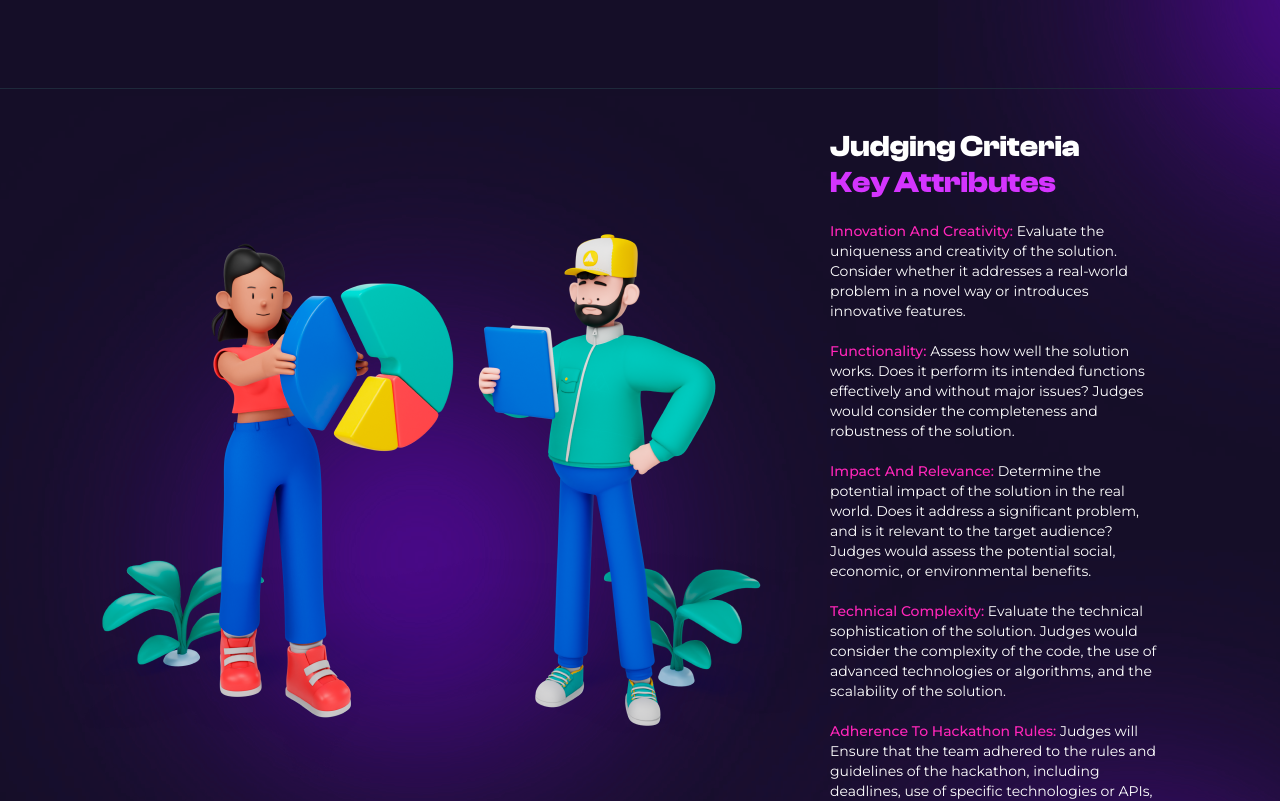
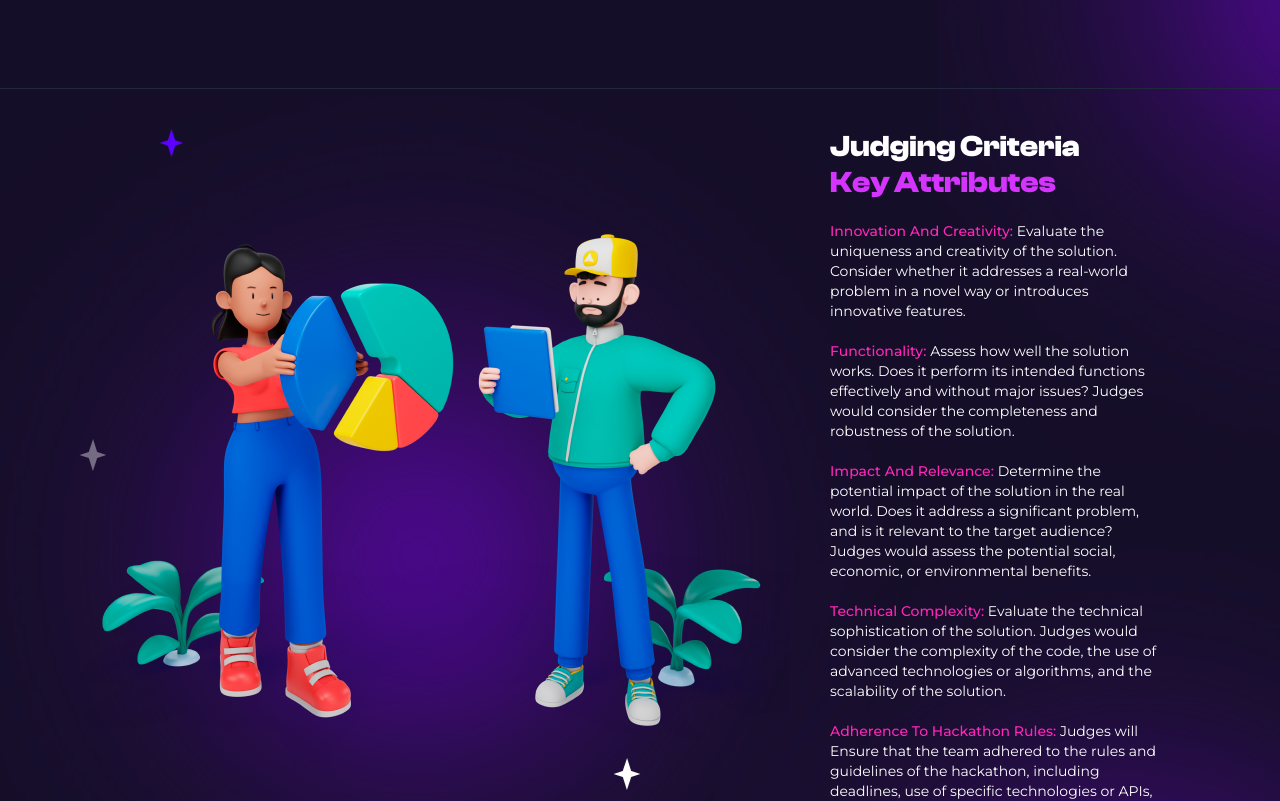
Before and after one commit to Leeyah-123/GetLinked, a React (Vite) app: page / in a window 1280 px wide. Shown: the part 2110-2911 px from the top of the page. Built offline with nearby package versions, Linux system fonts and the light colour scheme.

Commit message:
Add stars to criteria section

```diff
--- a/src/sections/Criteria.tsx
+++ b/src/sections/Criteria.tsx
@@ -4,6 +4,9 @@ import SectionContainer from '../components/SectionContainer';
 import { criterias } from '../utils/utils';
 import flareRight from '../assets/images/home/flare-right.svg';
 import flareLeft from '../assets/images/home/flare-left.svg';
+import star1 from '../assets/images/home/star1.svg';
+import star2 from '../assets/images/home/star2.svg';
+import star3 from '../assets/images/home/star3.svg';
 
 const Criteria = () => {
   return (
@@ -19,6 +22,21 @@ const Criteria = () => {
         src={flareRight}
         aria-hidden={true}
         className="absolute pointer-events-none bottom-0 right-0 lg:-bottom-[60%] lg:-right-0 mix-blend-hard-light -z-20"
+      />
+      <img
+        src={star1}
+        aria-hidden={true}
+        className="w-[3vw] lg:w-auto absolute pointer-events-none right-10 bottom-10 lg:right-1/2 lg:bottom-[20%] mix-blend-hard-light -z-10"
+      />
+      <img
+        src={star2}
+        aria-hidden={true}
+        className="w-[3vw] lg:w-auto absolute pointer-events-none top-[40%] left-20 mix-blend-hard-light -z-10"
+      />
+      <img
+        src={star3}
+        aria-hidden={true}
+        className="w-[3vw] lg:w-auto absolute pointer-events-none top-10 left-40 mix-blend-hard-light -z-10"
       />
 
       {/*  */}
```
Also changed, not shown: src/assets/images/home/star3.svg.
